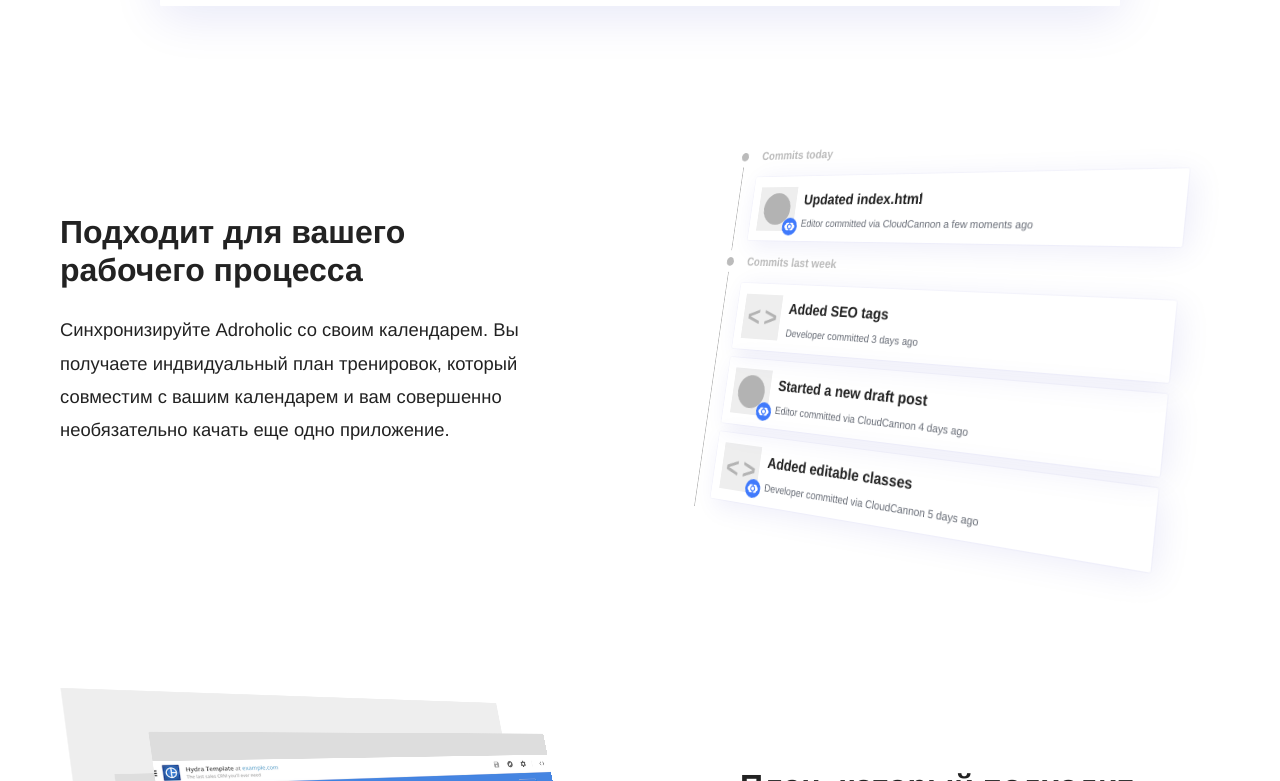
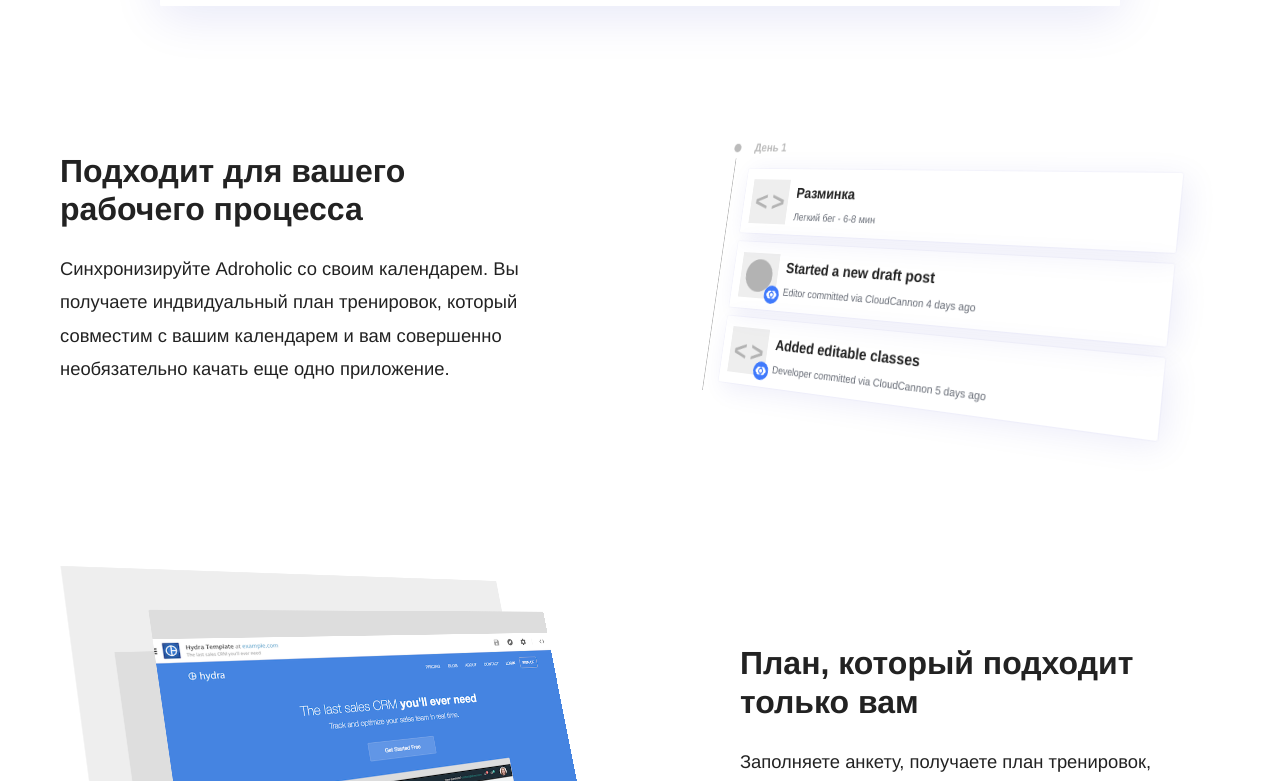
Before and after one commit to RakhimyanTim/adroholic.github.io, a Jekyll site: the page built from pages/index.html, in a window 1280 px wide and 900 px high, scrolled down 1022 px, cut to the strip 119-900 px from the top of the window. Built offline with Jekyll 4.4.1, drawn with Linux system fonts in a browser that asks for light colours; some web fonts are replaced.

Commit message:
Update workflow.html

```diff
--- a/_includes/components/home-page/workflow.html
+++ b/_includes/components/home-page/workflow.html
@@ -1,22 +1,12 @@
 <!--googleoff: index-->
 <div class="workflow">
-	<h5>Commits today</h5>
-	<ul>
-		<li>
-			<div class="image editor">{% include svgs/logo.html logo="emblem" %}</div>
-			<div class="commit">
-				<h6>Updated index.html</h6>
-				<p>Editor committed via CloudCannon a few moments ago</p>
-			</div>
-		</li>
-	</ul>
-	<h5>Commits last week</h5>
+	<h5>День 1</h5>
 	<ul>
 		<li>
 			<div class="image developer"></div>
 			<div class="commit">
-				<h6>Added SEO tags</h6>
-				<p>Developer committed 3 days ago</p>
+				<h6>Разминка</h6>
+				<p>Легкий бег - 6-8 мин</p>
 			</div>
 		</li>
 		<li>
```
